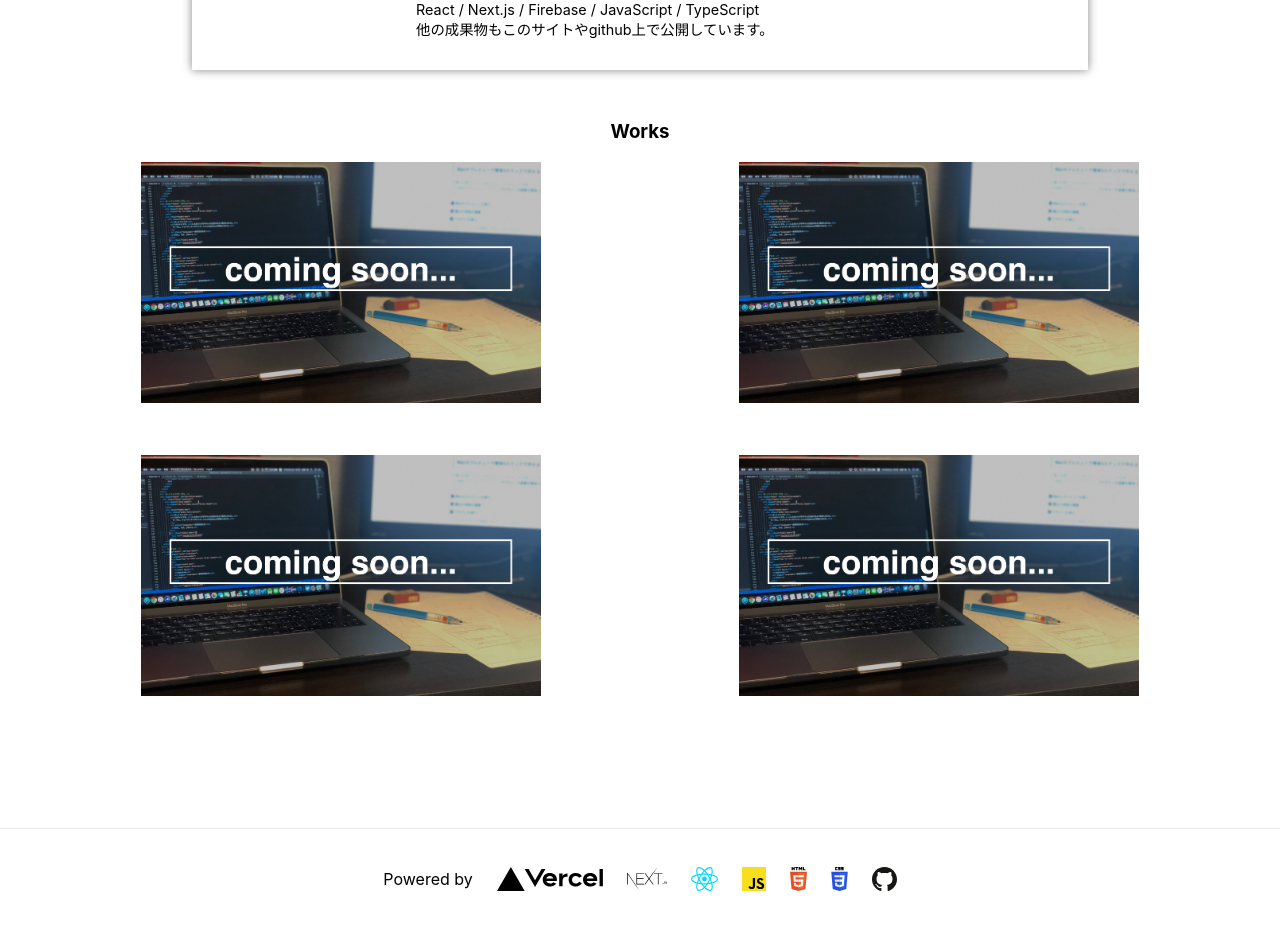
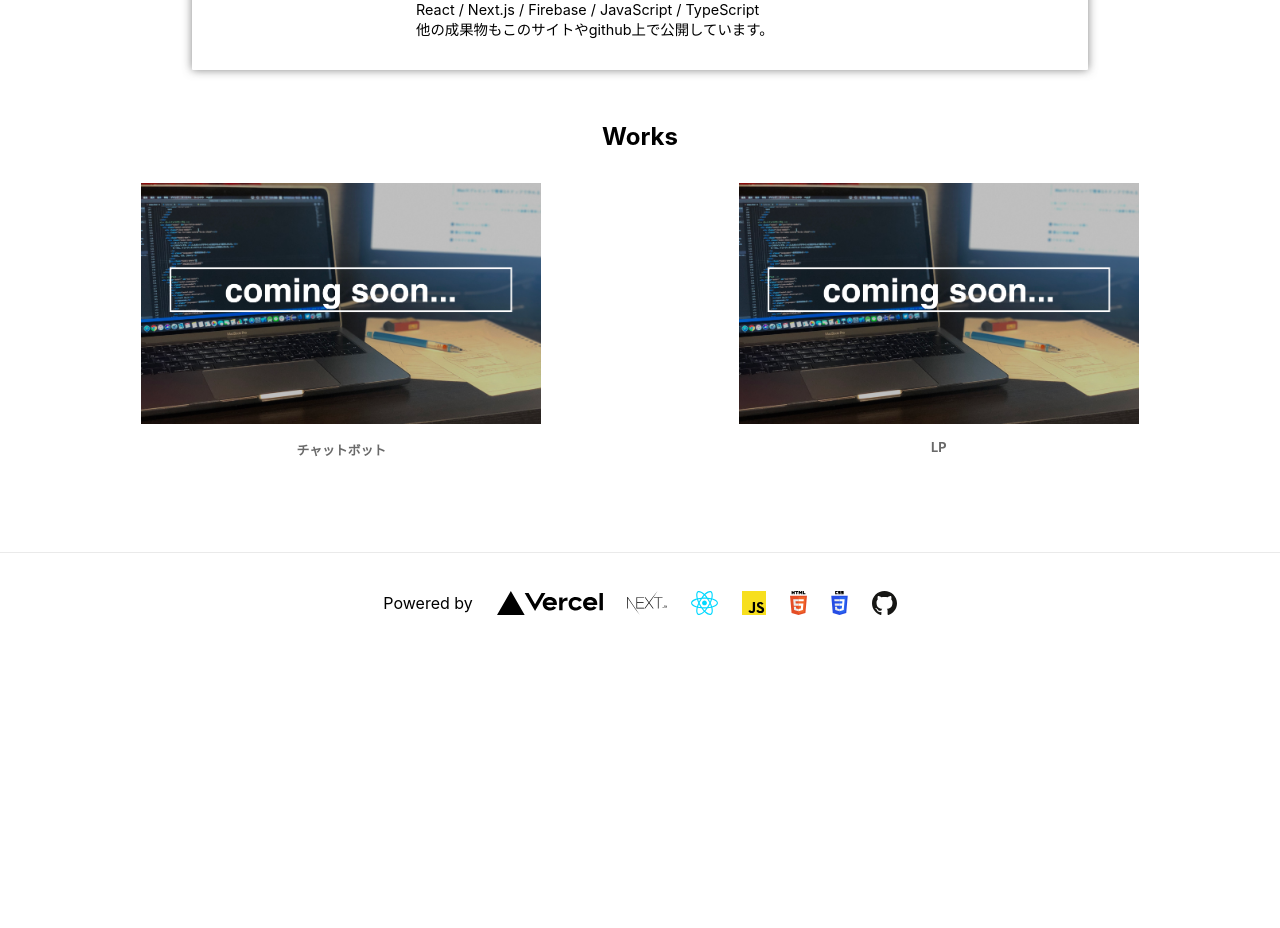
Before and after one commit to kazuya-m/my-pf, a Next.js app: page / in a window 1280 px wide. Shown: the part 747-1675 px from the top of the page. After the commit the page ends 1399 px from the top, so only its background shows below. Built offline with nearby package versions, Linux system fonts and the light colour scheme.

Commit message:
added modal

```diff
--- a/components/works/index.jsx
+++ b/components/works/index.jsx
@@ -1,26 +1,36 @@
 import styles from './index.module.css'
+import React, { useState } from 'react';
+import { Modal } from '../modal'
 
 export function Works() {
-  const worksCs = '/works/works-cs.jpg';
+  const [modalOpen, setModalOpen] = useState(false);
+
+  const worksCs = "/works/works-cs.jpg";
+  const worksList = [
+    {id: "01", title: "チャットボット", description: "自己紹介をするチャットボットです。案件面談時に成果物を見ていただくと同時に、経歴書やプロフィールなどの情報を提供できるようにしました。React、Material-UI、Firebaseを使用していて、Firebaseでは複数のサービスを組み込みました。", thumb: { main: worksCs }, langImg: {react: "/skills/react.svg", materialUi: "/skills/material-ui.svg", firebase: "/skills/firebase.svg"} },
+    {id: "02", title: "LP", description: "このサイトです。Next.jsを学び始めたため最初のアウトプットとしてLP風のサイトを作成しました。SSGされているため最初の表示やContactページへの遷移が高速です。", thumb: { main: worksCs }, langImg: {react: "/skills/react.svg", next: "/skills/nextjs.svg", vercel: "/works/vercel.svg", javaScript: "/skills/javascript.svg", html: "/skills/html.svg", css: "/skills/css.svg"} },
+  ]
+
+  const handleClickedModalOpen = () => {
+    setModalOpen(true);
+    console.log('modal open')
+  }
+
   return(
     <div className={`main__wrapper ${styles.wrapper}`}>
-      <h3>Works</h3>
-      <div className={styles.content}>
+      <h2>Works</h2>
+      <div className={`content`}>
         <ul className={styles.works__list}>
-        <li className={styles.works__item}>
-          <img src={worksCs} alt="coming soon" className={styles.img} />
-        </li>
-        <li className={styles.works__item}>
-          <img src={worksCs} alt="coming soon" className={styles.img} />
-        </li>
-        <li className={styles.works__item}>
-          <img src={worksCs} alt="coming soon" className={styles.img} />
-        </li>
-        <li className={styles.works__item}>
-          <img src={worksCs} alt="coming soon" className={styles.img} />
-        </li>
+          {worksList.map((items) => (
+            <li key={items.id} className={styles.works__item}>
+              <img src={items.thumb.main} alt="coming soon" className={styles.img} onClick={()=>handleClickedModalOpen()}/>
+              <h3 className={`fontLight lighterColor`}>{items.title}</h3>
+            </li>
+          )
+          )}
         </ul>
       </div>
+      {modalOpen && <Modal open={modalOpen} />}
     </div>
   )
 }
--- a/components/works/index.module.css
+++ b/components/works/index.module.css
@@ -11,5 +11,4 @@
 
 .works__item {
   width: 40%;
-  margin-bottom: 3rem;
 }
```
